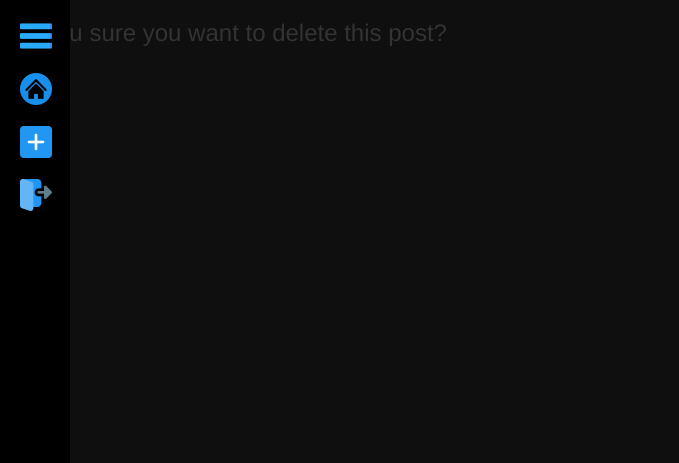
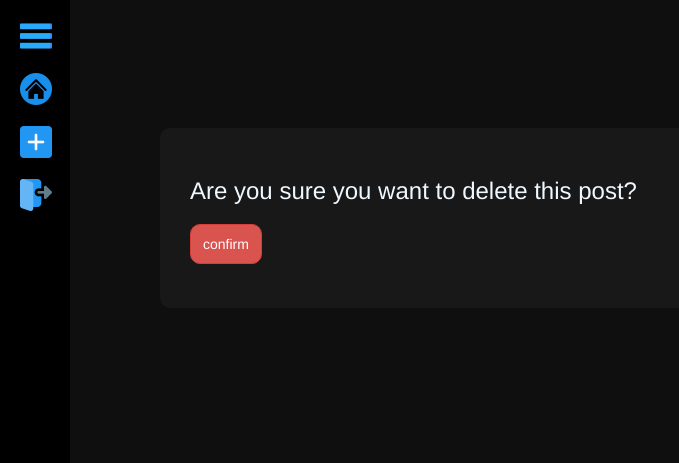
Before and after one commit to sea-rod/blog-application, a Django app: page /1/delete_post/ in a window 1280 px wide. Shown: the top 463 px of the page, without its empty margins (0-679 px from the left). Run offline with Django 4.2, Linux system fonts and the light colour scheme; a user stored in the database is signed in; tables that the repository leaves empty hold one stand-in row (values such as "Sample post"); parts of the project's set-up code (start-up, migrations or seed data) failed here and were passed over; some libraries are stand-ins or nearby versions.

Commit message:
update detele.html

```diff
--- a/blog/settings.py
+++ b/blog/settings.py
@@ -26,9 +26,9 @@
 # SECURITY WARNING: keep the secret key used in production secret!
 SECRET_KEY = env.str("SECRET_KEY")
 # SECURITY WARNING: don't run with debug turned on in production!
-DEBUG = env.bool("DEBUG")
+DEBUG = True  # env.bool("DEBUG")
 
-ALLOWED_HOSTS = ["127.0.0.1"]  # "sea11.pythonanywhere.com"
+ALLOWED_HOSTS = ["127.0.0.1"]
 
 
 # Application definition
--- a/static/css/base.css
+++ b/static/css/base.css
@@ -4,6 +4,7 @@
 
 .container {
     background-color: rgb(24, 24, 24);
+    color: aliceblue;
     width: 75%;
     padding: 30px;
     margin-top: 25%;
@@ -148,8 +149,7 @@
     }
 
     #add-form.container {
-        margin: 0;
-
+        margin: 10% auto;
     }
 
     .post-block {
@@ -183,6 +183,7 @@
         display: flex;
         flex-direction: column;
         align-items: stretch;
+        white-space: pre-line;
     }
 
     .article-author {
--- a/templates/delete_post.html
+++ b/templates/delete_post.html
@@ -1,8 +1,10 @@
 {% extends 'base.html' %}
 {% block content %}
-<h3>Are you sure you want to delete this post?</h3>
-<form action="" method="post">
-    {% csrf_token %}
-    <input type="submit" value="confirm">
-</form>
+<div id="add-form" class="container">
+    <h3>Are you sure you want to delete this post?</h3>
+    <form action="" method="post">
+        {% csrf_token %}
+        <input type="submit" value="confirm" class="btn btn-danger">
+    </form>
+</div>
 {% endblock content %}
```
